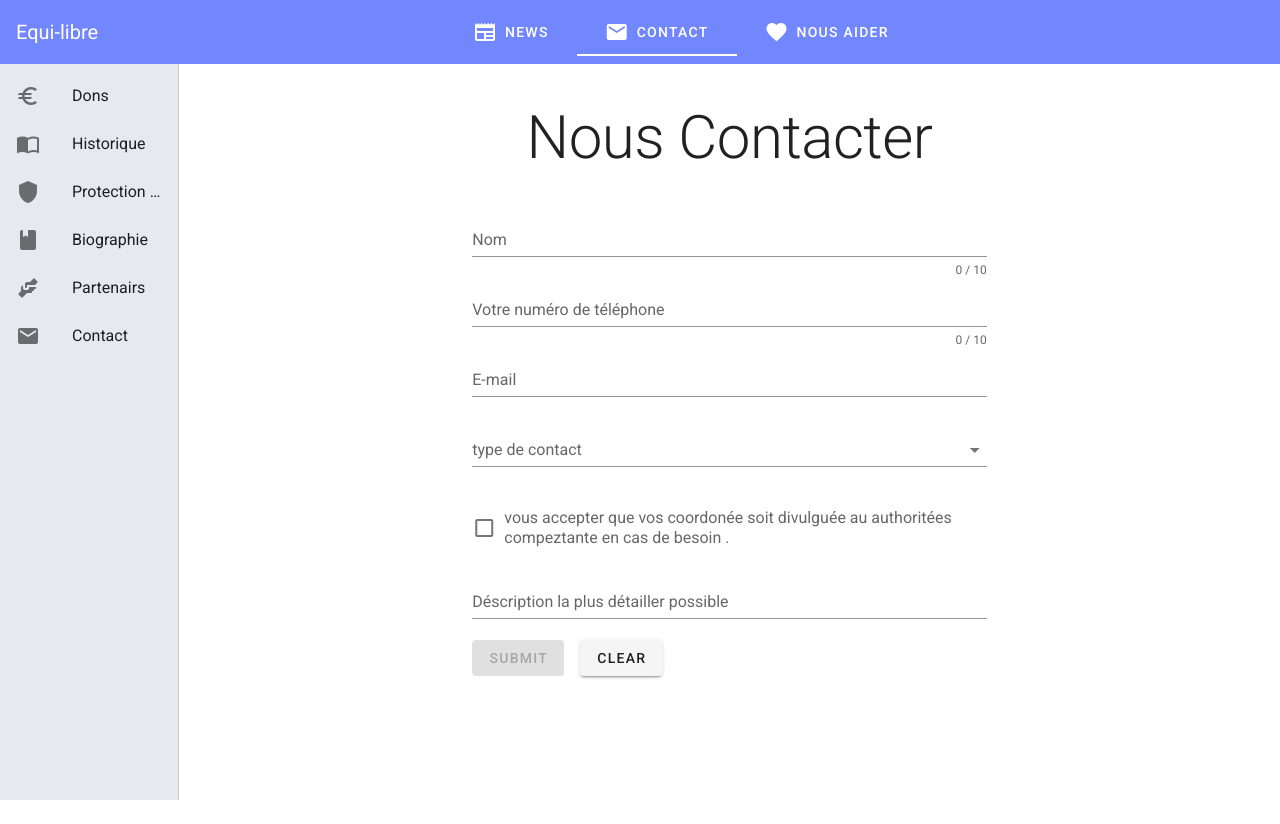
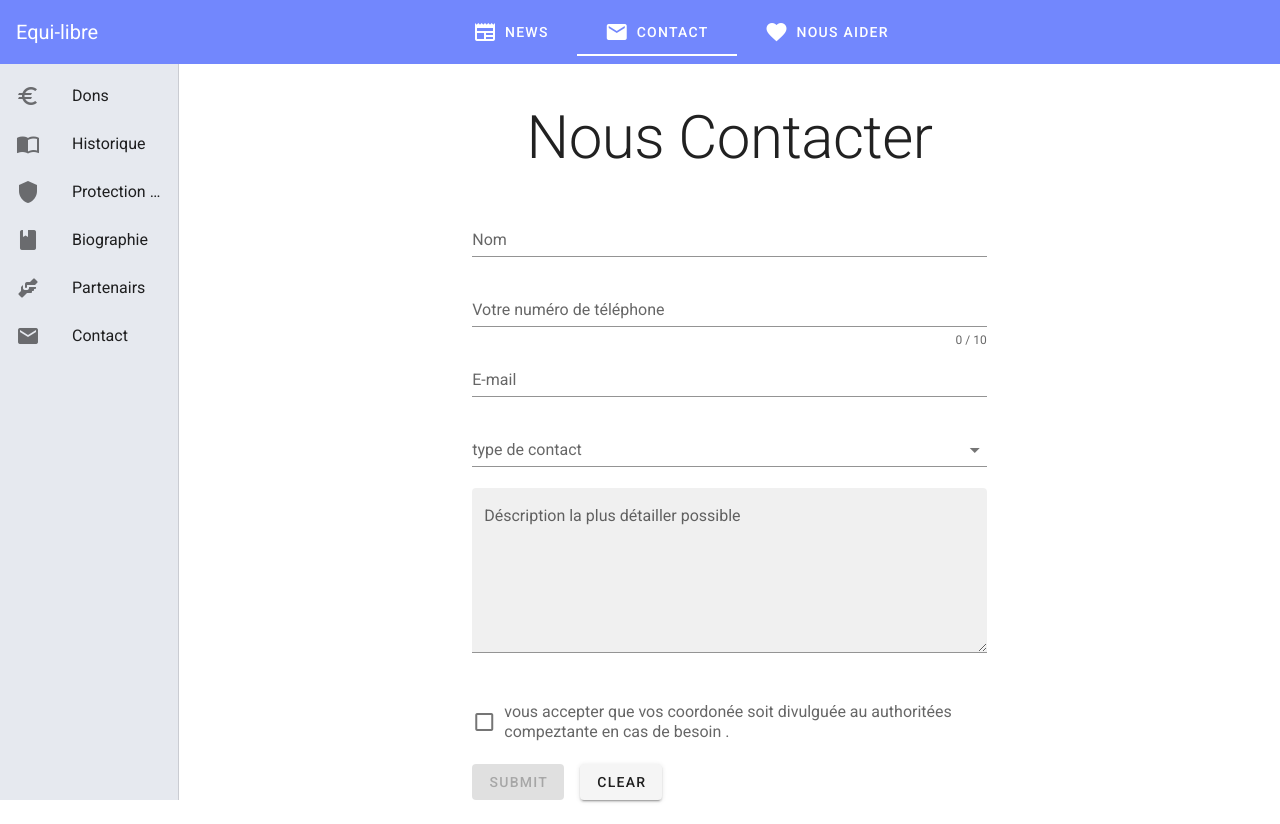
Before and after one commit to MatBat30/site-asso-equi-libre, a Nuxt app: page /contact in a window 1280 px wide. Before the commit the page ends 800 px from the top, so only its background shows below. Built offline with nearby package versions, Linux system fonts and the light colour scheme.

Commit message:
texte area contact

```diff
--- a/pages/contact.vue
+++ b/pages/contact.vue
@@ -15,11 +15,12 @@
       <validation-provider
           v-slot="{ errors }"
           name="Name"
-          rules="required|max:10"
       >
+<!--          rules="required|max:100"-->
+<!--      >-->
         <v-text-field
             v-model="Name"
-            :counter="10"
+            :counter="undefined"
             :error-messages="errors"
             label="Nom"
             required
@@ -73,6 +74,13 @@
           rules="unrequired"
           name="checkbox"
       >
+        <v-textarea
+            filled
+            name="input-7-4"
+            label="Déscription la plus détailler possible"
+            required
+
+        ></v-textarea>
         <v-checkbox
             v-model="checkbox"
             :error-messages="errors"
@@ -82,9 +90,6 @@
             required
         ></v-checkbox>
       </validation-provider>
-      <v-text-field
-          label="Déscription la plus détailler possible"
-      ></v-text-field>
       <v-btn
           class="mr-4"
           type="submit"
```
